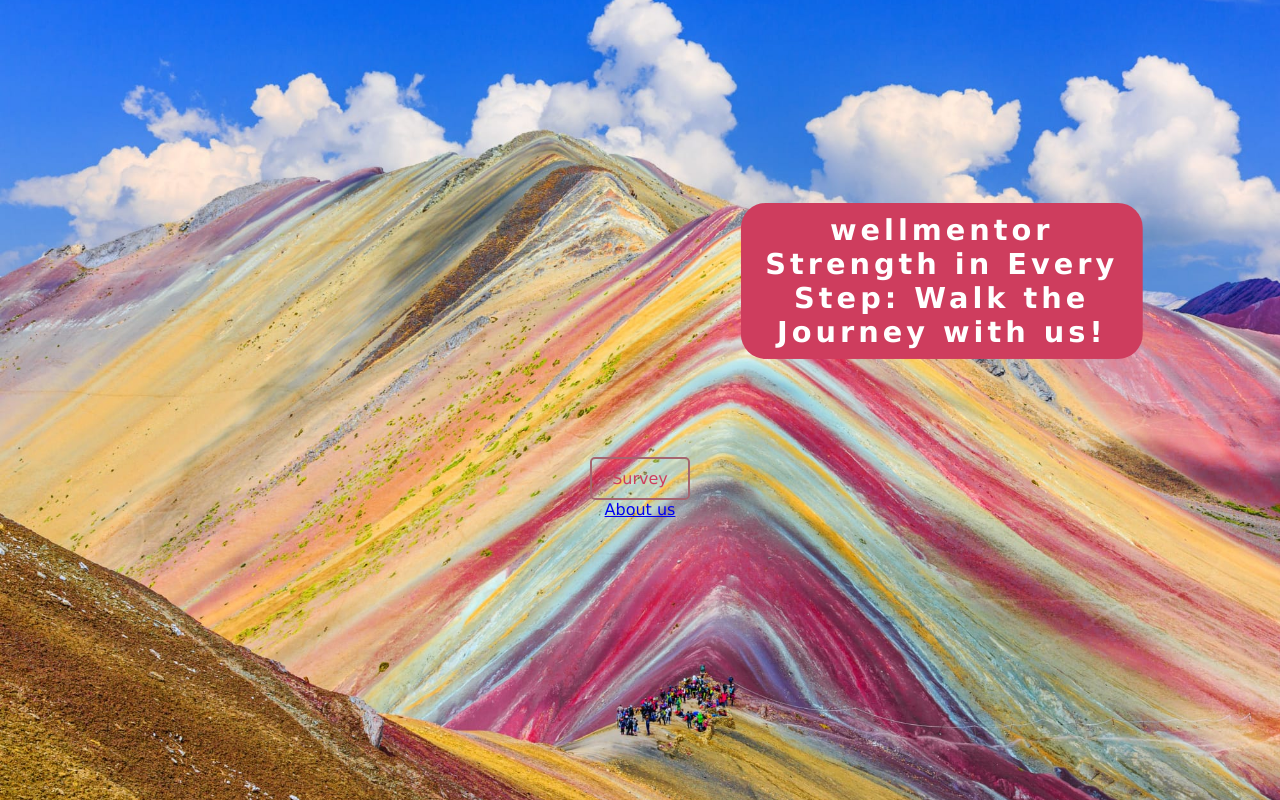
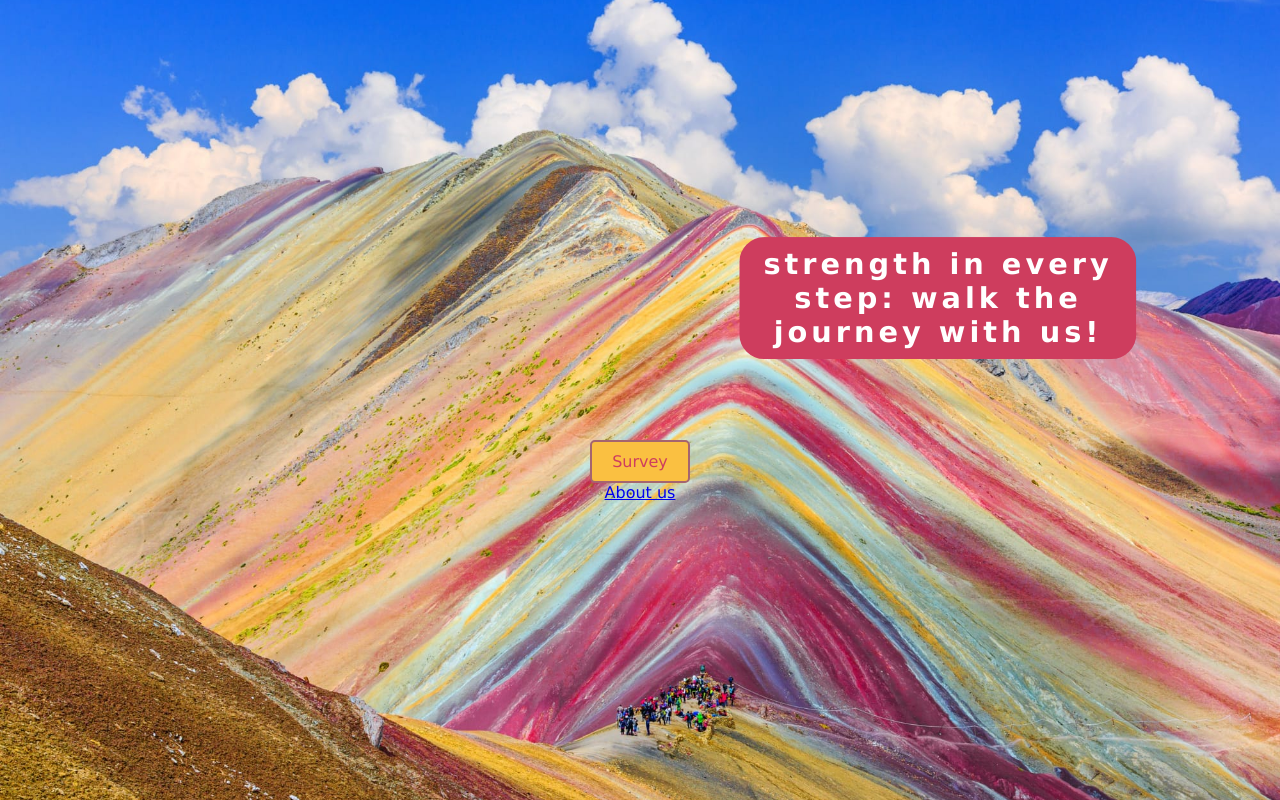
Before and after one commit to B-Mohammed2/wellmentor, a Django app: page / in a window 1280 px wide. Shown: the part 76-876 px from the top of the page. Run offline with Django 4.2, Linux system fonts and the light colour scheme; some libraries are stand-ins or nearby versions.

Commit message:
Added style to hero box and survey button

```diff
--- a/survey/static/css/home.css
+++ b/survey/static/css/home.css
@@ -30,7 +30,7 @@ main {
     padding: 10px 20px;
     text-decoration: none;
     color: #ce3d5e;
-    background-color: transparent;
+    background-color: #FAC041;
     border: 2px solid #a5656f;
     border-radius: 5px;
     transition: background-color 0.3s ease, color 0.3s ease;
--- a/survey/templates/survey/home.html
+++ b/survey/templates/survey/home.html
@@ -9,8 +9,7 @@
 <section>
     <div id="hero">
         <div id="hero-box">
-            <h1>wellmentor</h1>
-            <h2>Strength in Every Step: Walk the Journey with us!</h2>
+            <h1>strength in every step: walk the journey with us!</h2>
         </div>
         <div id="survey-button">
           <a href="{% url 'survey' %}">Survey</a>
--- a/wellmentor/settings.py
+++ b/wellmentor/settings.py
@@ -27,7 +27,7 @@ SECRET_KEY = 'django-insecure-25snmty=wf#fsm&=^oju)4gun&fe6pkn9q(e(!67nh75hup$@1
 # SECURITY WARNING: don't run with debug turned on in production!
 DEBUG = True
 
-ALLOWED_HOSTS = ['8000-alessandroro-wellmentor-lj1acjvnjee.ws-eu106.gitpod.io',
+ALLOWED_HOSTS = ['8000-alessandroro-wellmentor-x58zlad66cu.ws-eu106.gitpod.io',
     "localhost",
     "127.0.0.1",
     "127.0.0.1:8000",]
```
